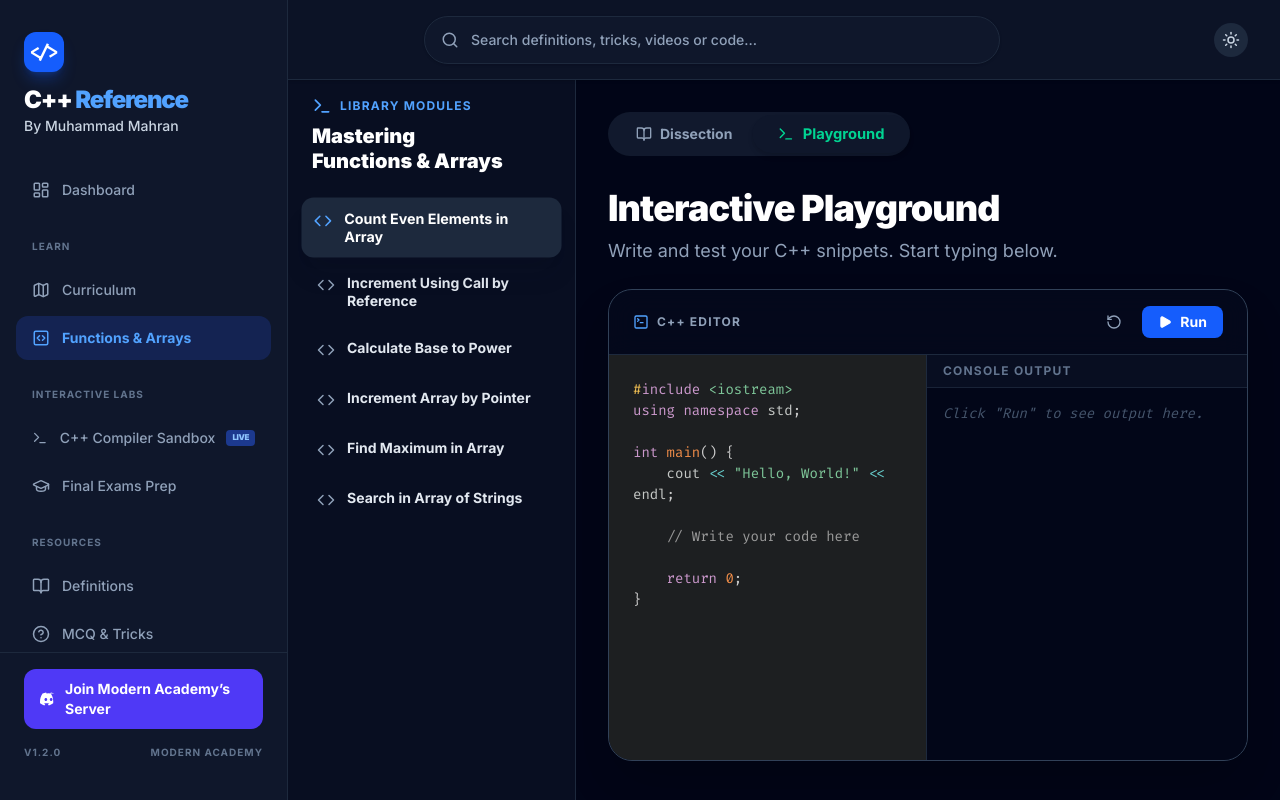
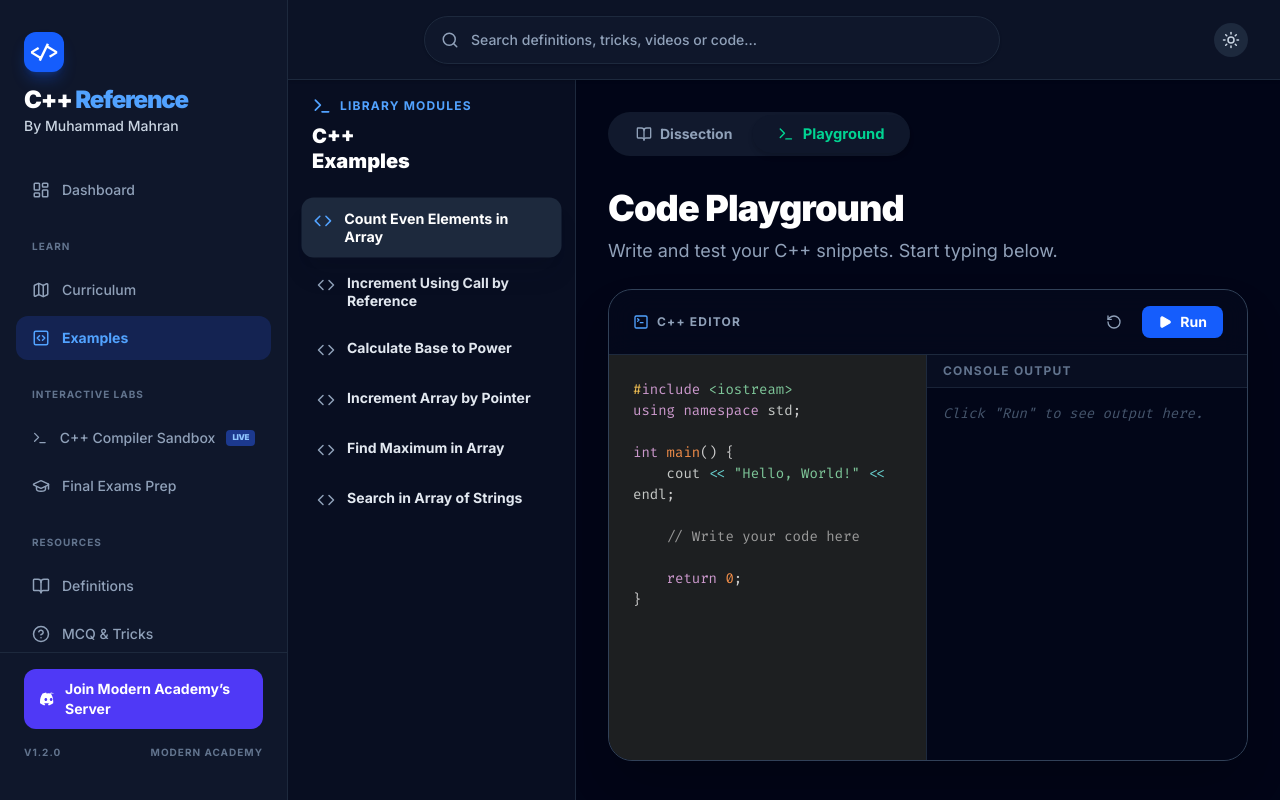
Before and after one commit to moemahran313/CPP-Refrence-Library, a React (Vite) app: page /functions in a window 1280 px wide. Both pictures are taken after a click on the button "Playground". Built offline with nearby package versions, Linux system fonts and the light colour scheme.

Commit message:
refactor: rename Functions & Arrays to Examples
Update sidebar labels and page headers to reflect a broader scope for code examples in the curriculum.

```diff
--- a/src/App.tsx
+++ b/src/App.tsx
@@ -74,7 +74,7 @@ function AppContent() {
             </div>
 
             <NavItem onClick={() => setSidebarOpen(false)} to="/curriculum" icon={<Map size={18} />} label="Curriculum" />
-            <NavItem onClick={() => setSidebarOpen(false)} to="/functions" icon={<CodeSquare size={18} />} label="Functions & Arrays" />
+            <NavItem onClick={() => setSidebarOpen(false)} to="/functions" icon={<CodeSquare size={18} />} label="Examples" />
 
             <div className="pt-4 pb-2">
               <span className="px-4 text-[10px] font-bold tracking-widest uppercase text-slate-600 dark:text-slate-500">Interactive Labs</span>
--- a/src/pages/FunctionsArrays.tsx
+++ b/src/pages/FunctionsArrays.tsx
@@ -177,7 +177,7 @@ export default function FunctionsArrays() {
             <Terminal size={20} />
             <h3 className="font-bold uppercase tracking-widest text-xs">Library Modules</h3>
           </div>
-          <h2 className="text-xl font-black text-slate-900 dark:text-white leading-tight">Mastering<br/>Functions & Arrays</h2>
+          <h2 className="text-xl font-black text-slate-900 dark:text-white leading-tight">C++<br/>Examples</h2>
         </div>
 
         <div className="space-y-1">
@@ -354,7 +354,7 @@ export default function FunctionsArrays() {
         ) : (
           <div className="flex-1 min-h-[600px] pb-8">
              <div className="mb-6">
-                <h1 className="text-3xl lg:text-4xl font-black text-slate-900 dark:text-white tracking-tight mb-2">Interactive Playground</h1>
+                <h1 className="text-3xl lg:text-4xl font-black text-slate-900 dark:text-white tracking-tight mb-2">Code Playground</h1>
                 <p className="text-lg text-slate-600 dark:text-slate-400 leading-relaxed max-w-2xl">Write and test your C++ snippets. Start typing below.</p>
              </div>
              <div className="h-[calc(100%-6rem)]">
```
